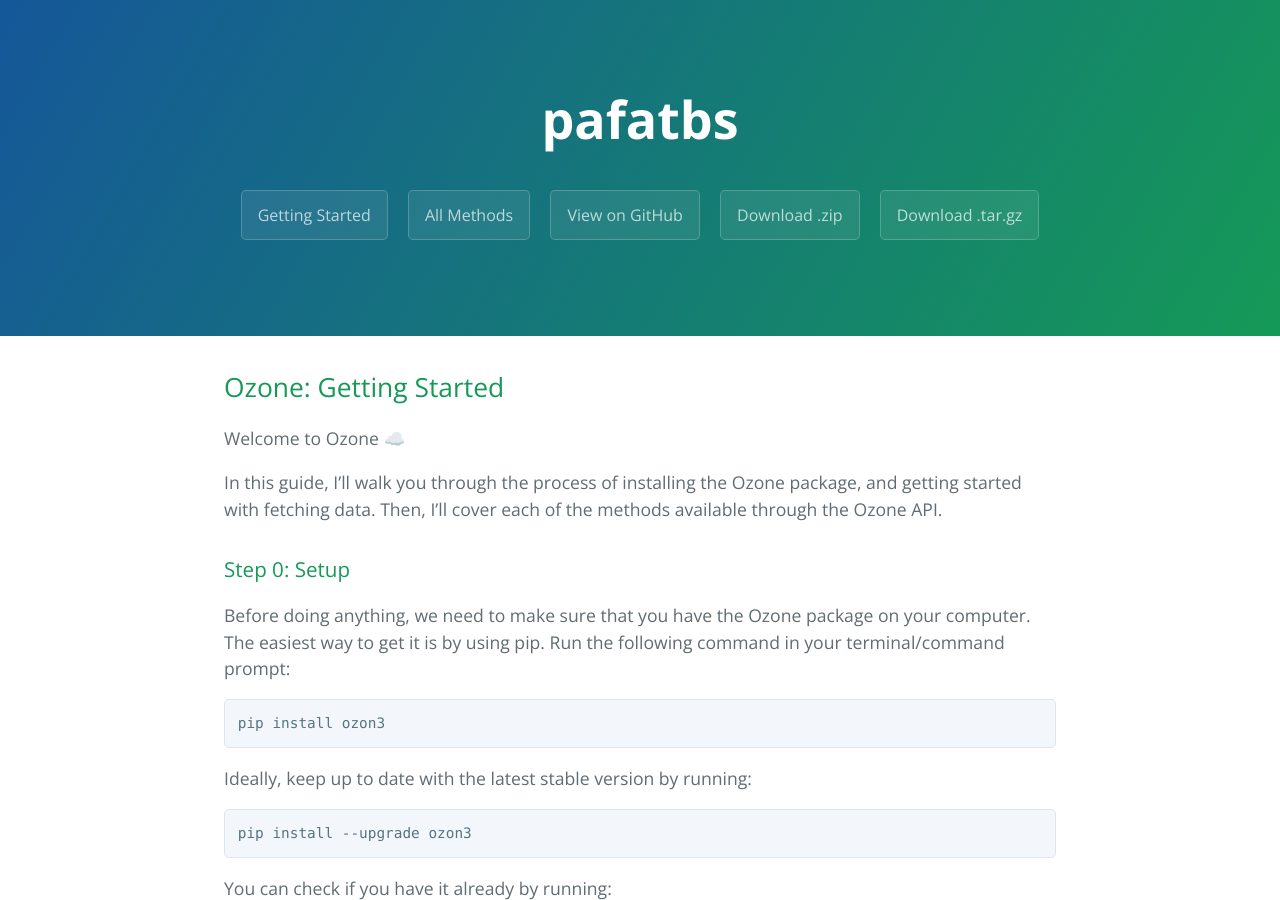
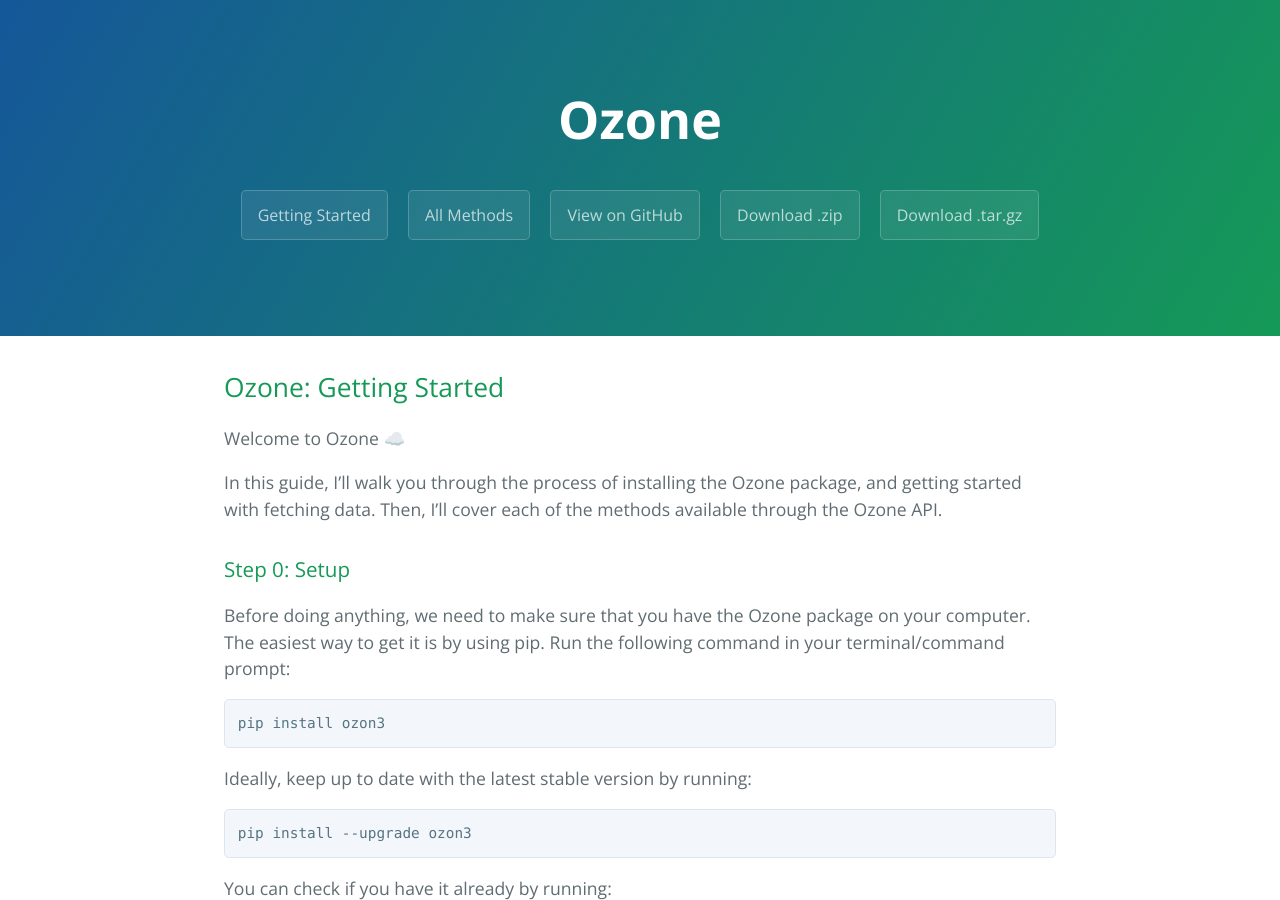
Before and after one commit to Ozon3Org/Ozon3, a Jekyll site: the page built from index.md, in a window 1280 px wide and 900 px high. Built offline with Jekyll 4.4.1, drawn with Linux system fonts in a browser that asks for light colours.

Commit message:
docs: Update project name

```diff
--- a/_layouts/template.html
+++ b/_layouts/template.html
@@ -11,7 +11,7 @@
   </head>
   <body>
     <section class="page-header">
-      <h1 class="project-name">pafatbs</h1>
+      <h1 class="project-name">Ozone</h1>
       <h2 class="project-tagline"></h2>
       {% for page in site.pages %}
         <a href= {{ page.filename }} class="btn">{{ page.title }}</a>
```
